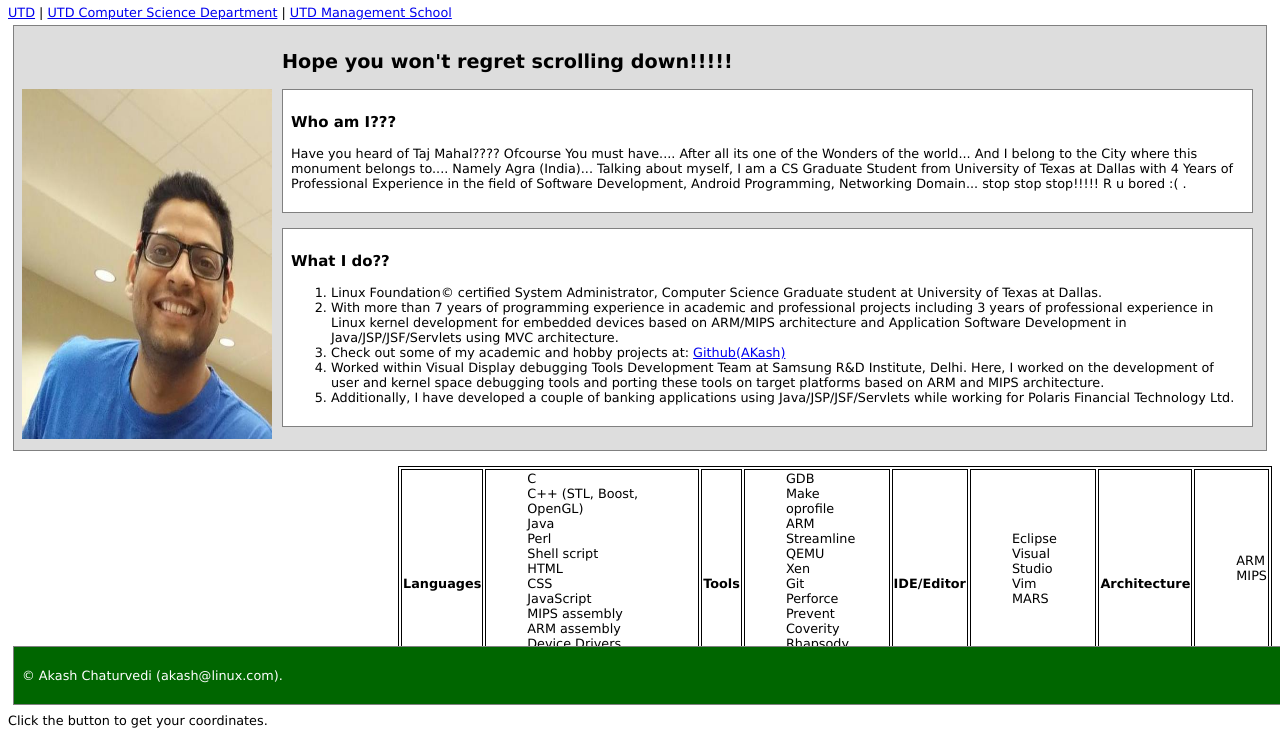
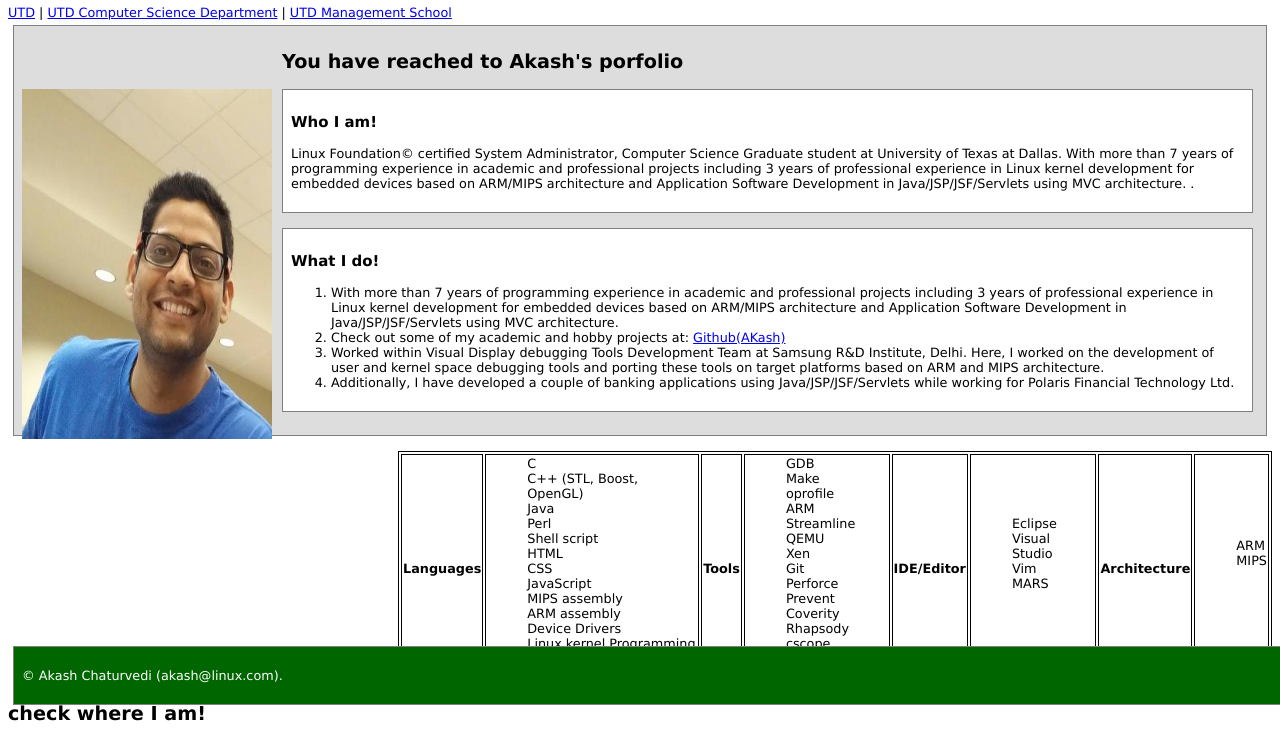
Before and after one commit to TriumphantAkash/webPageAssignment, a plain HTML site: page index.html in a window 1280 px wide. Shown: the part 90-820 px from the top of the page. Drawn offline with Linux system fonts and the light colour scheme.

Commit message:
removed some unused tags and elements

```diff
--- a/index.html
+++ b/index.html
@@ -49,19 +49,15 @@ function drop(ev) {
 		<section>
 
 <img id="img" src="dp.jpg" width="250" height="350">
-			<h2 class="h1">Hope you won't regret scrolling down!!!!! </h2>
+			<h2 class="h1">You have reached to Akash's porfolio</h2>
 			<article class="h1">
-				<h3>Who am I???</h3>
-				<p>Have you heard of Taj Mahal???? Ofcourse You must have.... After all its one of the Wonders of the world... And I
-					belong to the City where this monument belongs to.... Namely Agra (India)... Talking about myself, I am a
-				    CS Graduate Student from University of Texas at Dallas with 4 Years of Professional Experience in the field
-				    of Software Development, Android Programming, Networking Domain... stop stop stop!!!!! R u bored :( .</p>
+				<h3>Who I am!</h3>
+				<p>Linux Foundation© certified System Administrator, Computer Science Graduate student at University of Texas at Dallas. With more than 7 years of programming experience in academic and professional projects including 3 years of professional experience in Linux kernel development for embedded devices based on ARM/MIPS architecture and Application Software Development in Java/JSP/JSF/Servlets using MVC architecture. .</p>
 			</article>
 
 			<article class="h1">
-				<h3>What I do??</h3>
+				<h3>What I do!</h3>
 				<ol>
-				<li>Linux Foundation© certified System Administrator, Computer Science Graduate student at University of Texas at Dallas.</li>
 				<li> With more than 7 years of programming experience in academic and professional projects including 3 years of professional experience in Linux kernel development for embedded devices based on ARM/MIPS architecture and Application Software Development in Java/JSP/JSF/Servlets using MVC architecture. </li>
        <li>Check out some of my academic and hobby projects at: <a href="http://www.github.com/TriumphantAkash"> Github(AKash) </a>
        </li>
@@ -100,7 +96,7 @@ Architecture</b> </dt></td> <td> <dd> ARM</dd> <dd>MIPS</dd>
 
 	</main>
 
-	<p>Click the button to get your coordinates.</p>
+	<h2>check where I am!</h2>
 
 <button onclick="getLocation()">Show My Location</button>
 
@@ -221,6 +217,9 @@ function storageAPIDemo(){
 </table>
 </div>
 
+<a href ="form.html"> click here for a fun quiz</a>
+
+
 <br>
 <br>
 <br>
```
Also changed, not shown: 2ndstyle.css (+2 -20 lines).
